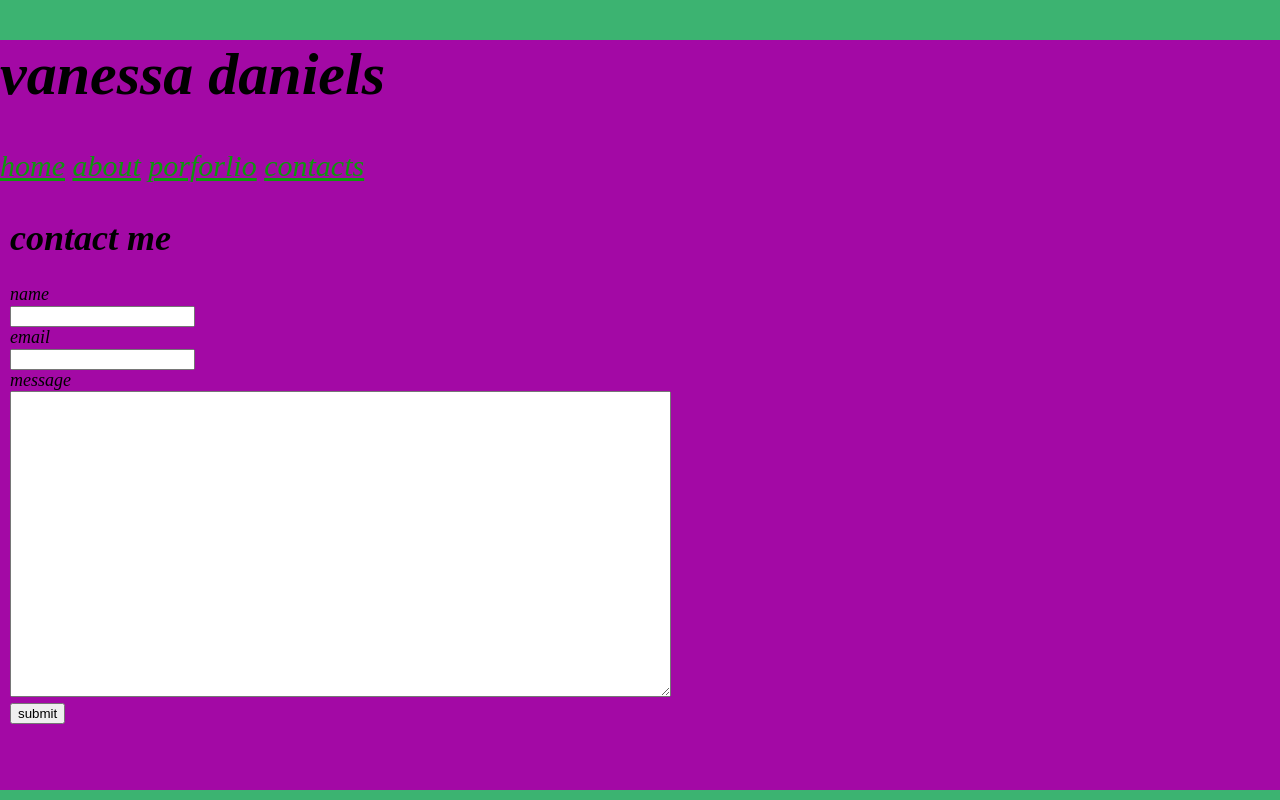
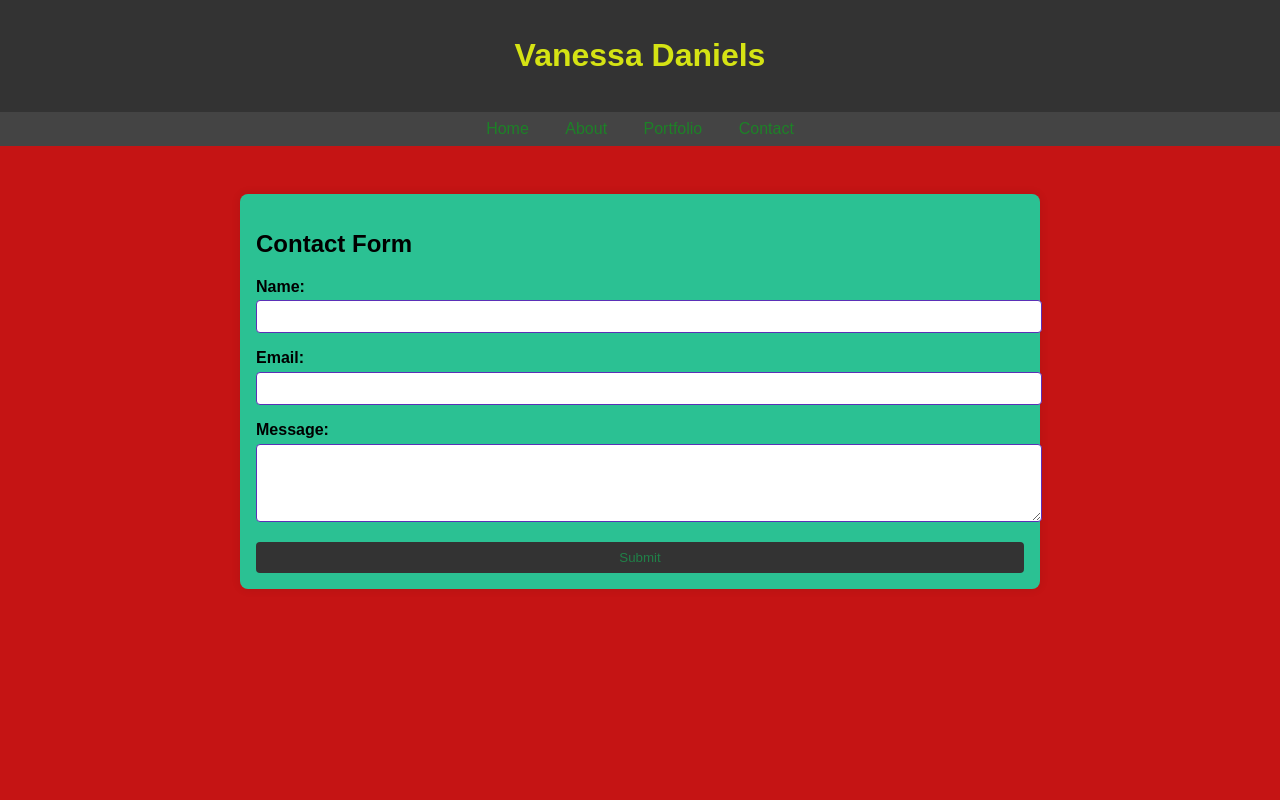
Before and after one commit to vanessadaniels24/personalsite, a plain HTML site: page contact.html in a window 1280 px wide. Drawn offline with Linux system fonts and the light colour scheme.

Commit message:
second changes

```diff
--- a/contact.html
+++ b/contact.html
@@ -1,48 +1,47 @@
 <!DOCTYPE html>
 <html lang="en">
+
 <head>
   <meta charset="UTF-8">
   <meta name="viewport" content="width=device-width, initial-scale=1.0">
   <link rel="stylesheet" href="style.css">
   <script defer src="javascript.js"></script>
-    <title>personal site</title>
+  <title>Personal Site</title>
 </head>
+
 <body>
   <header>
-        <div id="name">
-<h1>vanessa daniels</h1>
-        </div>
-        <div id="links">
-            <a href="index.html">home</a>
-            <a href="about.html">about</a>
-            <a href="porforlio.html">porforlio</a>
-            <a class="action" href="contact.html">contacts</a>
-            <form action="contact.html">
-        </div>
+    <h1>Vanessa Daniels</h1>
   </header>
 
+  <nav>
+    <a href="index.html">Home</a>
+    <a href="about.html">About</a>
+    <a href="portfolio.html">Portfolio</a>
+    <a href="contact.html">Contact</a>
+  </nav>
+
   <main>
-        <h1>contact me</h1>
-        <form id="form".>
+    <div class="form-container">
+      <h2>Contact Form</h2>
+      <form>
         <div>
-            <label form="name">name</label>
-    <br>
-    <input type="name" name="" id="">
+          <label for="name">Name:</label>
+          <input type="text" id="name" name="name" required>
         </div>
         <div>
-            <label form="email">email</label>
-            <br>
-            <input type="name" name="" id="">
+          <label for="email">Email:</label>
+          <input type="email" id="email" name="email" required>
+        </div>
+        <div>
+          <label for="message">Message:</label>
+          <textarea id="message" name="message" rows="4" required></textarea>
+        </div>
+        <button type="submit">Submit</button>
+      </form>
     </div>
 
-        <div>
-            <label for="message">message</label>
-            <br>
-            <textarea name="message" id="" cols="80" rows="20">
-            </textarea>
-        </div>
-         <button type="submit">submit</button>
-        </form>
   </main>
 </body>
+
 </html>
--- a/style.css
+++ b/style.css
@@ -1,55 +1,84 @@
-* {
-  box-sizing: border-box;
+body {
+  font-family: 'Arial', sans-serif;
+  background-color: #c51414;
+  margin: 0;
+  transition: background-color 0.3s;
 }
 
-html {
-  background-color: mediumseagreen;
-  font-size: 30px;
-  font-style: italic;
-  font-weight: lighter;
-  flex-wrap: wrap;
-  flex-direction: var(center);
+header {
+  background-color: #333;
+  color: #d5e314;
+  padding: 1rem;
+  text-align: center;
 }
 
-body {
-  background-color: #a309a5;
-  margin: auto;
-width: auto;
-  height: 750px;
-  display: block;
-}
-a {
-  color: rgb(14, 151, 14);
+nav {
+  background-color: #444;
+  padding: 0.5rem;
   text-align: center;
-  font: size 8px
 }
 
-main{
-  height: fit-content;
-  font-size: large;
-  font-display: center;
-  font-style: italic;
-  padding: 10px;
+nav a {
+  color: #1d8127;
+  text-decoration: none;
+  margin: 0 1rem;
+  transition: color 0.3s;
 }
 
-.introcontainer {
-  text-align: justify;
-  font-size: 25px;
-  font-style:italic;
+nav a:hover {
+  color: #ffd700;
 }
 
-.container {
-  box-shadow: inset;
-  font-size: large;
-  font-style: italic;
-  font-display:right;
-}
-.mission {
-  font-size: x-large;
-  font-style: italic;
-  font-display:justify;
+main {
+  max-width: 800px;
+  margin: 2rem auto;
+  padding: 1rem;
+  transition: margin 0.3s;
 }
 
-.about {
-  background-color: aqua;
+.form-container {
+  background-color: #1fd09eec;
+  padding: 1rem;
+  border-radius: 8px;
+  box-shadow: 0 0 10px rgba(0, 0, 0, 0.1);
+  transition: box-shadow 0.3s;
 }
+
+form {
+  display: grid;
+  gap: 1rem;
+}
+
+label {
+  font-weight: bold;
+}
+
+input,
+textarea {
+  width: 100%;
+  padding: 0.5rem;
+  margin-top: 0.3rem;
+  border: 1px solid #5b30b7;
+  border-radius: 4px;
+  transition: border-color 0.3s;
+}
+
+input:focus,
+textarea:focus {
+  border-color: #a119c6;
+}
+
+button {
+  background-color: #333;
+  color: #208048;
+  padding: 0.5rem 1rem;
+  border: none;
+  border-radius: 4px;
+  cursor: pointer;
+  transition: background-color 0.3s;
+}
+
+button:hover {
+  background-color: #26b773;
+  color: #ffd700;
+}
```
Also changed, not shown: about.html (+1 -0 lines), index.html (+21 -35 lines), porforlio.html (+43 -36 lines). Lines whose indentation alone changed are shown as unchanged.
